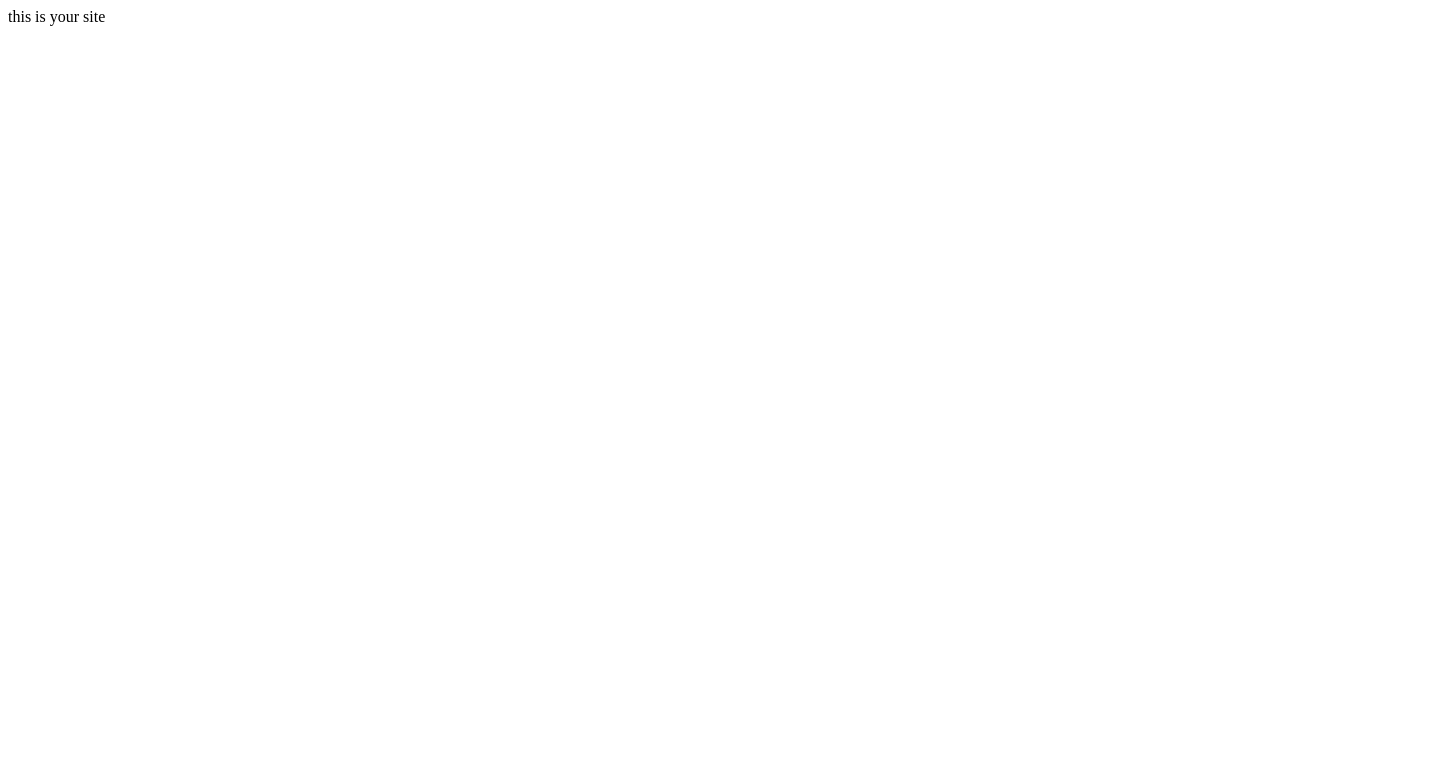
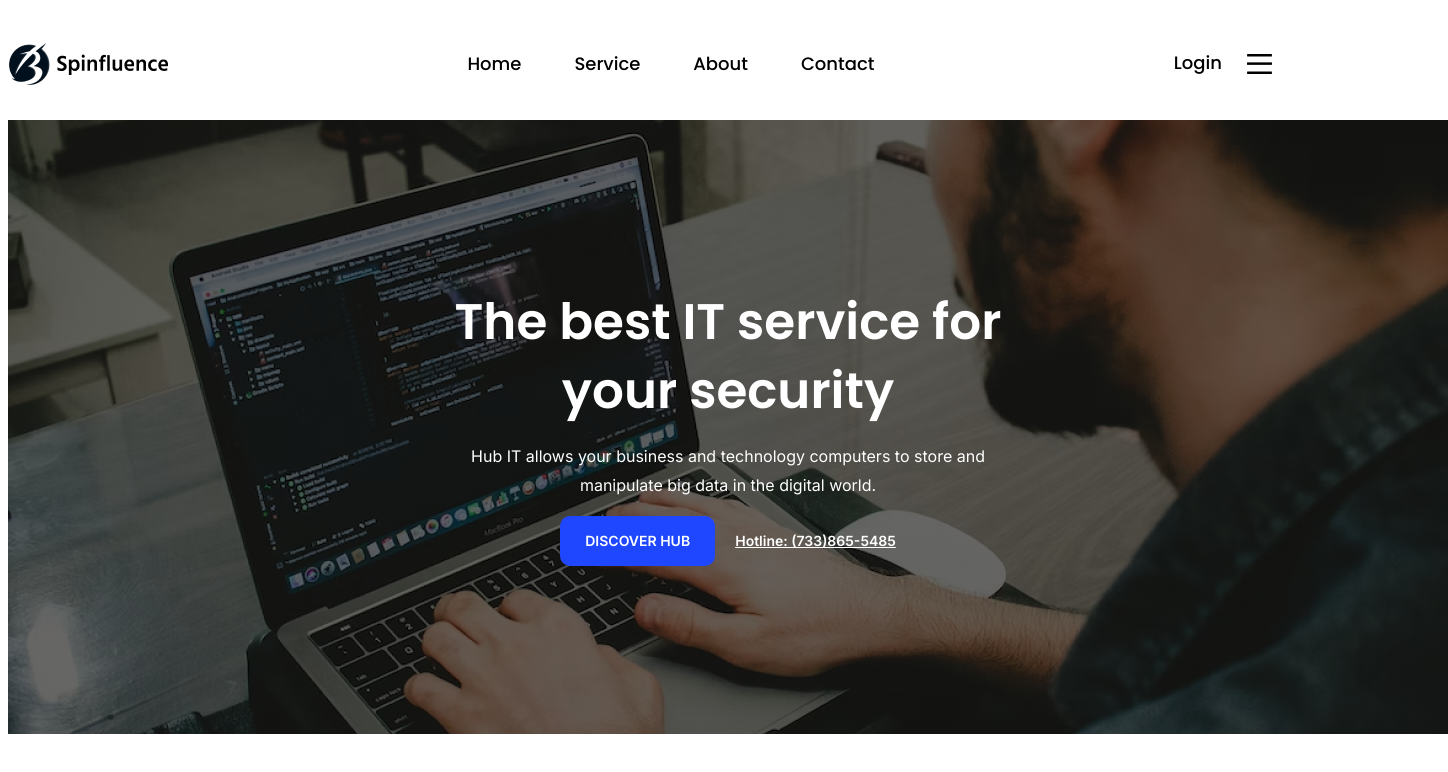
Before and after one commit to jegius/max-edu, a website: page index.html in a window 1280 px wide. Shown: the whole page, 1448 px wide, since content can reach past the window. Drawn offline with Linux system fonts and the light colour scheme.

Commit message:
Начал переделывать по-новой

```diff
--- a/css/main.css
+++ b/css/main.css
@@ -1,2 +1,171 @@
-@import url('https://fonts.googleapis.com/css2?family=Inter&display=swap');
+@import url('https://fonts.googleapis.com/css2?family=Inter:wght@400;600&display=swap');
 @import url('https://fonts.googleapis.com/css2?family=Poppins:wght@400;500;600;700&display=swap');
+
+body{
+    --color-white: #FFFFFF;
+    --color-black: #000000;
+    --color-blue: #1E47FF;
+    --color-dark-blue: #1B3868;
+    --color-gray: #6C6C6C;
+    --color-news-category: rgba(22, 19, 62, 0.36);
+}
+
+a{
+    text-decoration: none;
+}
+
+h1,h2,h3,h4{
+    margin: 0;
+}
+
+/*Шапка*/
+.header{
+    max-width: 90rem;
+    display: flex;
+    justify-content: space-between;
+    align-items: center;
+    min-height: 7rem;
+    margin: auto;
+}
+
+.header__logo{
+    width: 160px;
+    height: 46px;
+    background-image: url("../img/company-logo.png");
+}
+
+.header__links-main{
+    display: flex;
+    justify-content: space-around;
+    gap:3.313rem;
+}
+
+.header__links-link{
+    font-family: Poppins;
+    font-size: 18px;
+    font-weight: 500;
+    line-height: 18px;
+    color: var(--color-black);
+}
+
+.header__links-link:hover{
+    text-decoration: revert !important;
+    color: var(--color-blue);
+}
+
+.header__menu-main{
+    display: flex;
+    gap: 1.563rem;
+}
+
+/*Блок 1*/
+
+.poster1{
+    display: flex;
+    align-items: center;
+    justify-content: center;
+    background: linear-gradient(rgba(2, 2, 2, 0.59), rgba(2, 2, 2, 0.59)), url("../img/poster1/bg.png");
+    width: 90rem;
+    height: 38.375rem;
+    margin: auto;
+}
+
+.poster1__container{
+    display: flex;
+    flex-direction: column;
+    max-width: 34.375rem;
+    justify-content: center;
+    gap: 1rem;
+}
+
+.poster1__contact{
+    display: flex;
+    justify-content: center;
+    align-items: center;
+    gap: 1.25rem;
+}
+
+.poster1__contact_button{
+    color: var(--color-white);
+    background-color: var(--color-blue);
+    font-family: Inter;
+    font-size: 14px;
+    font-weight: 600;
+    line-height: 14px;
+    text-align: center;
+    width: 9.688rem;
+    height: 3.125rem;
+    border-radius: 0.625rem;
+    border-style: solid;
+    border-color: var(--color-blue);
+}
+
+.poster1__contact_link{
+    color: var(--color-white);
+    font-family: Inter;
+    font-size: 14px;
+    font-weight: 600;
+    line-height: 14px;
+    text-decoration: revert;
+}
+
+/*Заголовки*/
+
+.text-title1{
+    font-family: Poppins;
+    font-size: 50px;
+    font-weight: 600;
+    line-height: 69px;
+}
+
+.text-title2{
+
+}
+
+.text-title3{
+
+}
+
+.text-title4{
+
+}
+
+/*Основной текст и вспомогательные шрифты*/
+
+.text-main1{
+    font-family: Inter;
+    font-size: 16px;
+    font-weight: 400;
+    line-height: 29px;
+
+}
+
+.text-main2{
+
+}
+
+.text-main3{
+
+}
+
+.text-main4{
+
+}
+
+/*Модификаторы-миксины (для использования в разных блоках)*/
+
+._centered{
+    text-align: center;
+}
+
+._white{
+    color: var(--color-white);
+}
+
+._blue{
+    color: var(--color-blue);
+}
+
+._gray{
+    color: var(--color-gray);
+}
--- a/index.html
+++ b/index.html
@@ -7,6 +7,31 @@
     <script src="./js/index.js" defer></script>
 </head>
 <body>
-    this is your site
+    <header class="header">
+        <div class="header__logo"></div>
+        <div class="header__links-main">
+            <a class="header__links-link" href="#">Home</a>
+            <a class="header__links-link" href="#">Service</a>
+            <a class="header__links-link" href="#">About</a>
+            <a class="header__links-link" href="#">Contact</a>
+        </div>
+        <div class="header__menu-main">
+            <a  class="header__links-link">Login</a><img src="img/header/menu.png">
+        </div>
+    </header>
+    <!-- Блок 1 -->
+    <section class="poster1">
+        <div class="poster1__container">
+            <h1 class="text-title1 _centered _white">The best IT service for your security</h1>
+            <span class="text-main1 _centered _white">Hub IT allows your business and technology computers to store and manipulate big data in the digital world.</span>
+            <div class="poster1__contact">
+                <input class="poster1__contact_button" type="button" value="DISCOVER HUB">
+                <a class="poster1__contact_link" href="#">Hotline: (733)865-5485</a>
+            </div>
+        </div>
+    </section>
+    <footer>
+
+    </footer>
 </body>
 </html>
```
Also changed, not shown: img/company-logo.png (added), img/header/menu.png (added), img/poster1/bg.png (added), img/poster2/bg2.png (added).
